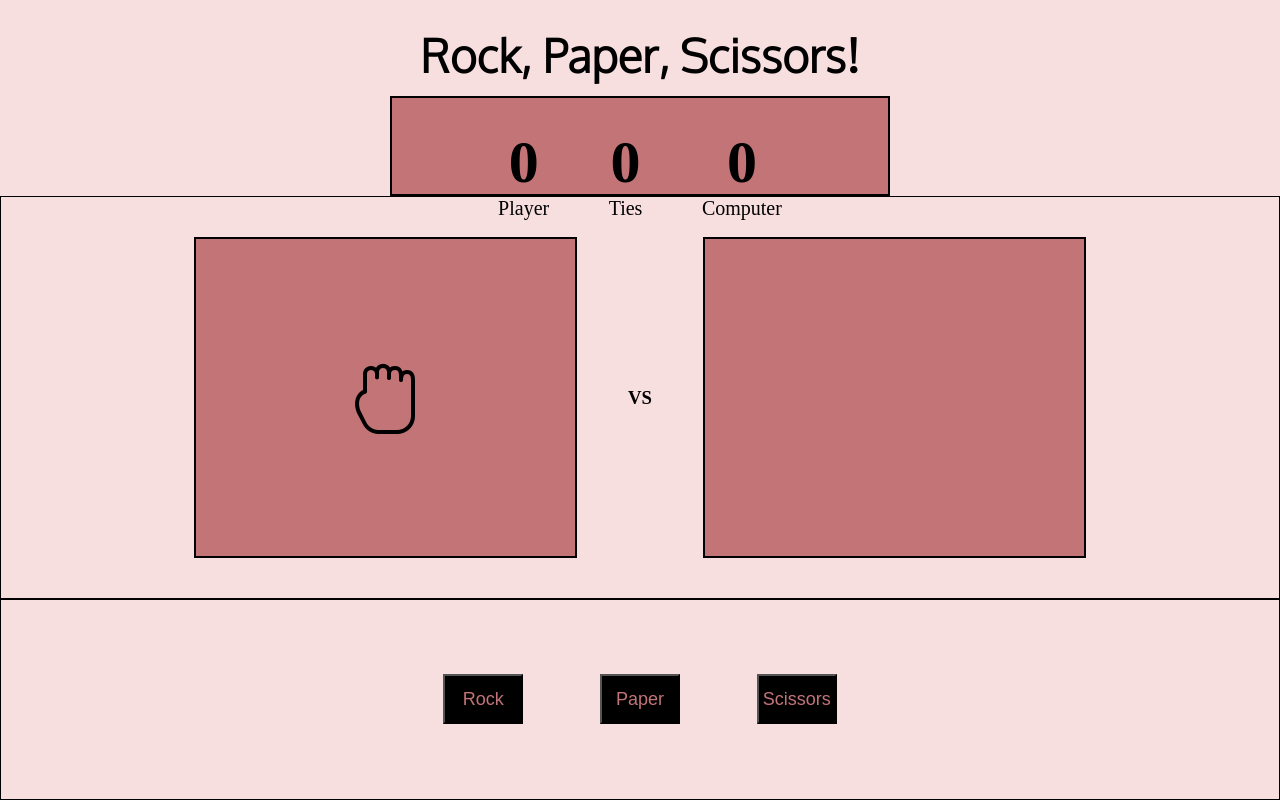
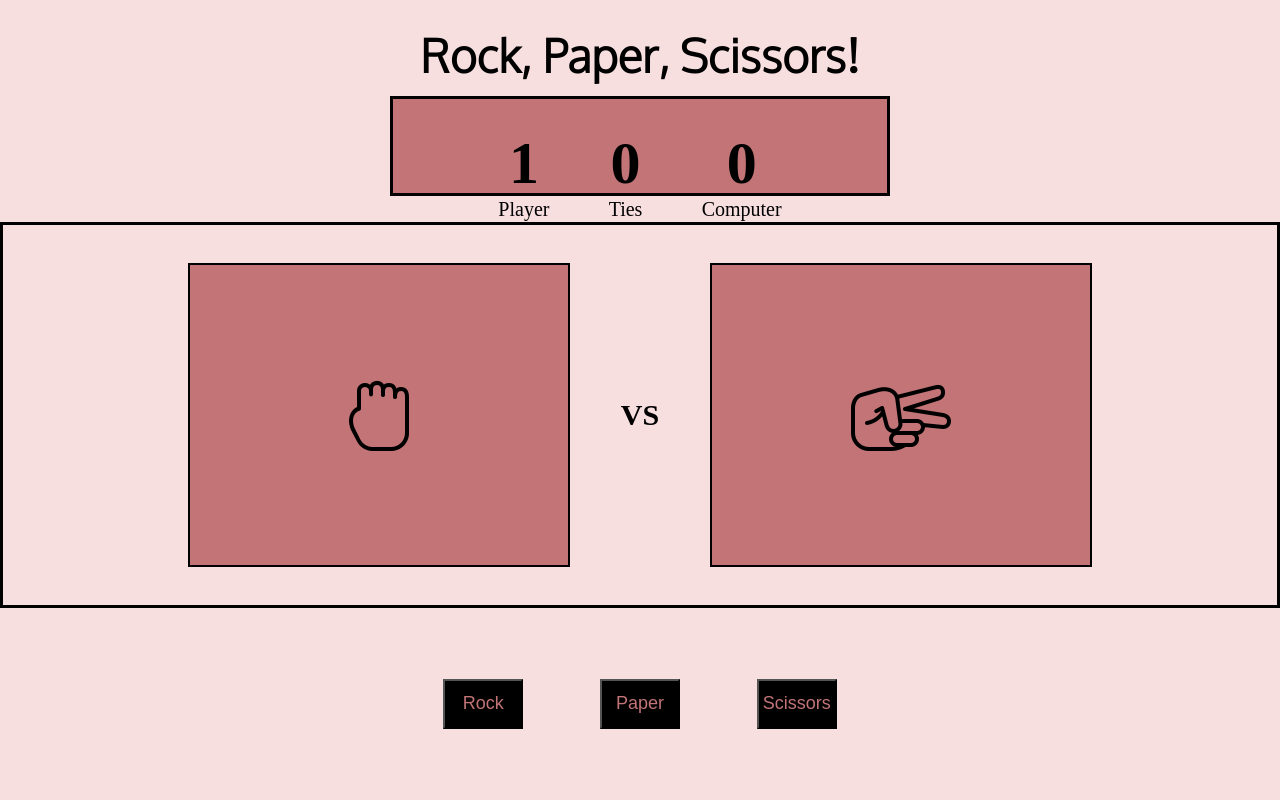
Before and after one commit to ElisabethRudd/rockPaperScissors, a plain HTML site: page index.html in a window 1280 px wide. Both pictures are taken after a click on the button "Rock". Drawn offline with Linux system fonts and the light colour scheme.

Commit message:
hook up game logic to ui

```diff
--- a/index.html
+++ b/index.html
@@ -29,7 +29,7 @@
             <div class='selection' id='playerSelection'>
 
             </div>
-            <h3>VS</h3>
+            <h3 style="font-size: 30px">VS</h3>
             <div class='selection' id='computerSelection'>
 
             </div>
--- a/script.js
+++ b/script.js
@@ -12,8 +12,9 @@ const tiesDisplay = document.querySelector('#ties');
 let computerScore = 0;
 const computerScoreDisplay = document.querySelector('#computerScore');
 
-// image
+// images
 const image = document.createElement('img');
+const computerImage = document.createElement('img');
 
 //image containers
 const playerDiv = document.querySelector('#playerSelection');
@@ -53,57 +54,22 @@ const rockPaperScissors = (playerSelection, computerSelection) => {
     }
     return;
 }
-//repeated five rounds function
-const game = () => {
-    result = '';
-    for(let i = 0; i < 5; i++) {
-       let playerPick = 'rock';
-       let result = rockPaperScissors(playerPick, computerPlay());
-        if(result === 'player') {
-            playerScore++;
-        } else if (result === 'computer') {
-            computerScore++;
-        } else if (result === 'tie') {
-            ties++;
-        }
-    }
-
-    if(playerScore > computerScore) {
-        result =  `Your score: ${playerScore}, computer's score: ${computerScore}, ties: ${ties}. You win!`;
-    } else if (computerScore > playerScore) {
-        result = `Your score: ${playerScore}, computer's score: ${computerScore}, ties: ${ties}. The computer wins!`;
-    } else if (playerScore === computerScore) {
-        result = `Your score: ${playerScore}, computer's score: ${computerScore}, ties: ${ties}. It's a tie!`;
-    }
-    return result;
+const clickChoice = (value) => {
+    playerDiv.appendChild(image);
+    image.src = `${value}.png`;
+    let computerPick = computerPlay()
+    rockPaperScissors(value, computerPick);
+    computerDiv.appendChild(computerImage)
+    computerImage.src = `${computerPick}.png`
+    playerScoreDisplay.textContent = playerScore;
+    computerScoreDisplay.textContent = computerScore;
+    tiesDisplay.textContent = ties;
 }
-
-
 // hooking up the buttons
 const buttons = document.querySelectorAll('.button');
 buttons.forEach((button) => {
     button.addEventListener('click', function(e) {
         console.log(e.target.value);
-        if(e.target.value === 'rock') {
-            playerDiv.appendChild(image);
-            image.src = 'rock.png';
-            rockPaperScissors(e.target.value, computerPlay);
-            playerScoreDisplay.textContent = playerScore;
-            computerScoreDisplay.textContent = computerScore;
-            tiesDisplay.textContent = ties;
-        } else if(e.target.value === 'paper') {
-            image.src='paper.png';
-            rockPaperScissors(e.target.value, computerPlay);
-            playerScoreDisplay.textContent = playerScore;
-            computerScoreDisplay.textContent = computerScore;
-            tiesDisplay.textContent = ties;
-        } else if(e.target.value=== 'scissors') {
-            image.src = 'scissors.png';
-            rockPaperScissors(e.target.value, computerPlay);
-            playerScoreDisplay.textContent = playerScore;
-            computerScoreDisplay.textContent = computerScore;
-            tiesDisplay.textContent = ties;
-        }
+        clickChoice(e.target.value);
     })
 })
-//console.log(game());
--- a/style.css
+++ b/style.css
@@ -28,7 +28,7 @@ h1 {
     justify-content: center;
     align-content: space-around;
     align-items: center;
-    border: 2px solid black;
+    border: 3px solid black;
     height: 100px;
     width: 500px;
     background-color: #C27477;
@@ -53,13 +53,13 @@ h1 {
 .game {
     width: 100%;
     height: 60%;
-    border: 1px solid black;
     display: flex;
     flex-direction: row;
     align-items: center;
     align-content: space-between;
     justify-content: center;
-
+    border: 3px solid black;
+    margin-top: 2%;
 }
 .selection {
     width: 30%;
@@ -80,7 +80,6 @@ h1 {
 .buttons {
     height: 30%;
     width: 100%;
-    border: 1px solid black;
     display: flex;
     justify-content: center;
     align-content: center;
```
Also changed, not shown: 1 other file.
